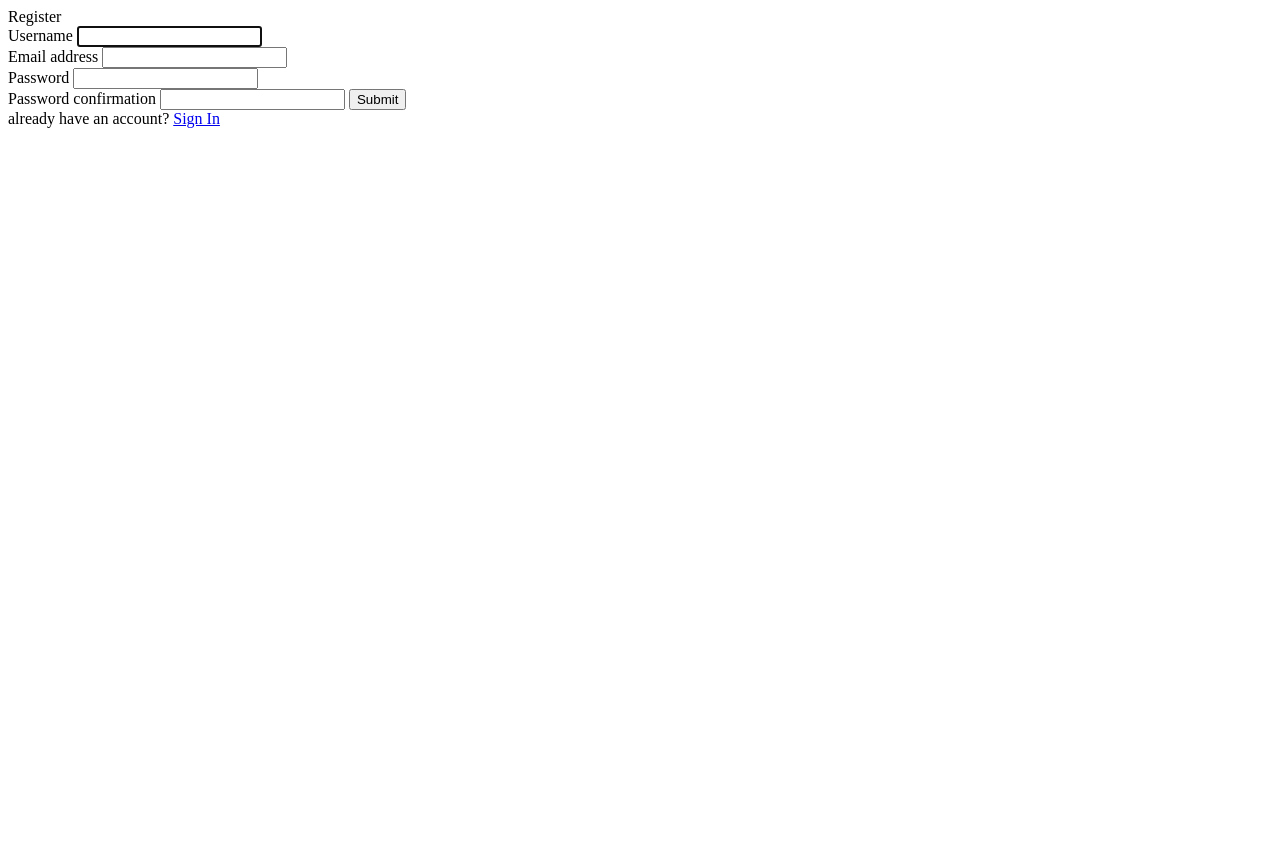
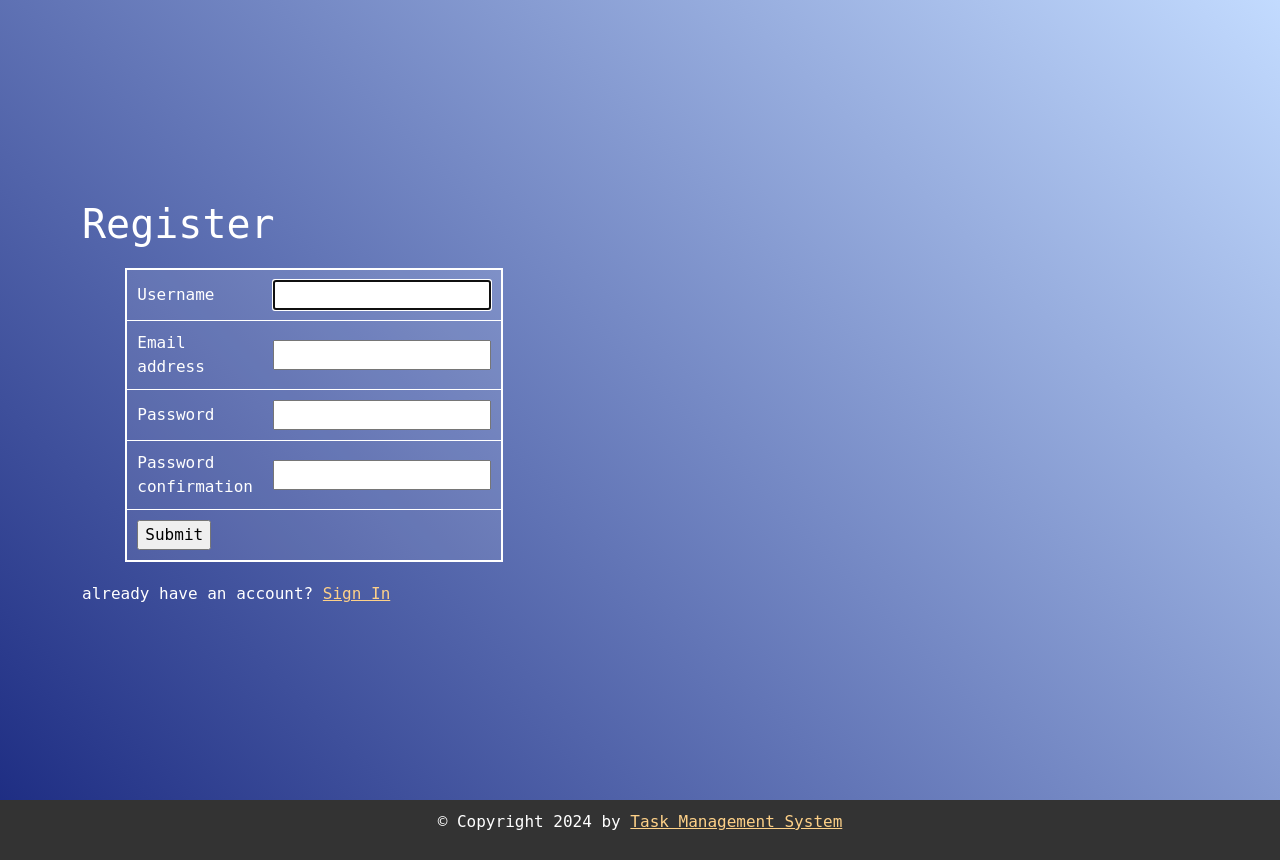
Before and after one commit to thallapareddyr/Task-Management-System, a Django app: page /register in a window 1280 px wide. Before the commit the page ends 128 px from the top, so only its background shows below. Run offline with Django 5.2, Linux system fonts and the light colour scheme; some libraries are stand-ins or nearby versions.

Commit message:
updated register page UI

```diff
--- a/task_management_system/static/css/style.css
+++ b/task_management_system/static/css/style.css
@@ -116,17 +116,22 @@ th {
     align-items: center;
 }
 /* Login Form */
-.login-form-container {
+.form-container {
     margin: auto 0;
     position: relative;
     height: 100vh;
 }
-form#login-form {
+form#login-form, form#register-form {
     position: absolute;
     margin: 0 auto;
     top: 40%;
 }
-table.login-form-table tr td:last-child {
+form#register-form {
+    position: absolute;
+    margin: 0 auto;
+    top: 25%;
+}
+table.form-table tr td:last-child {
     padding-left: 10px;
     padding-top: 10px;
 }
--- a/task_management_system/templates/accounts/login.html
+++ b/task_management_system/templates/accounts/login.html
@@ -1,7 +1,7 @@
 {% extends 'base.html' %}
 
 {% block content %}
-<div class="login-form-container">
+<div class="form-container">
 
 	<form method="post" id="login-form">
 		<h1>Login</h1>
@@ -13,7 +13,7 @@
 				{% endfor %}
 			</ul>
 		{% endif %}
-		<table class="login-form-table">
+		<table class="form-table">
 			<tr>
 				<td><label for="id_username">Username:</label></td>
 				<td><input type="text" id="id_username" name="username"></td>
--- a/task_management_system/templates/accounts/register.html
+++ b/task_management_system/templates/accounts/register.html
@@ -1,19 +1,36 @@
-Register
+{% extends 'base.html' %}
 
-<form method="POST" action="">
+{% block content %}
+
+<div class="form-container">
+<form method="POST" action="" id="register-form">
+    <h1>Register</h1>
     {% csrf_token %}
-    {{form.username.label}}
-    {{form.username}}
-    <br>
-    {{form.email.label}}
-    {{form.email}}
-    <br>
-    {{form.password1.label}}
-    {{form.password1}}
-    <br>
-    {{form.password2.label}}
-    {{form.password2}}
-    <input type="submit" name="Create User">
+    <table class="form-table">
+        <tr>
+            <td>{{form.username.label}}</td>
+            <td> {{form.username}}</td>
+        </tr>
+        <tr>
+            <td>{{form.email.label}}</td>
+            <td>{{form.email}}</td>
+        </tr>
+        <tr>
+            <td>{{form.password1.label}}</td>
+            <td>{{form.password1}}</td>
+        </tr>
+        <tr>
+            <td>{{form.password2.label}}</td>
+            <td>{{form.password2}}</td>
+        </tr>
+        <tr>
+            <td>
+                <input type="submit" name="Create User">
+            </td>
+        </tr>
+    </table>
+
+
     {{form.errors}}
     <div class="sign-up">
         already have an account?
@@ -21,3 +38,5 @@ Register
     </div>
 
 </form>
+</div>
+{% endblock %}
```
